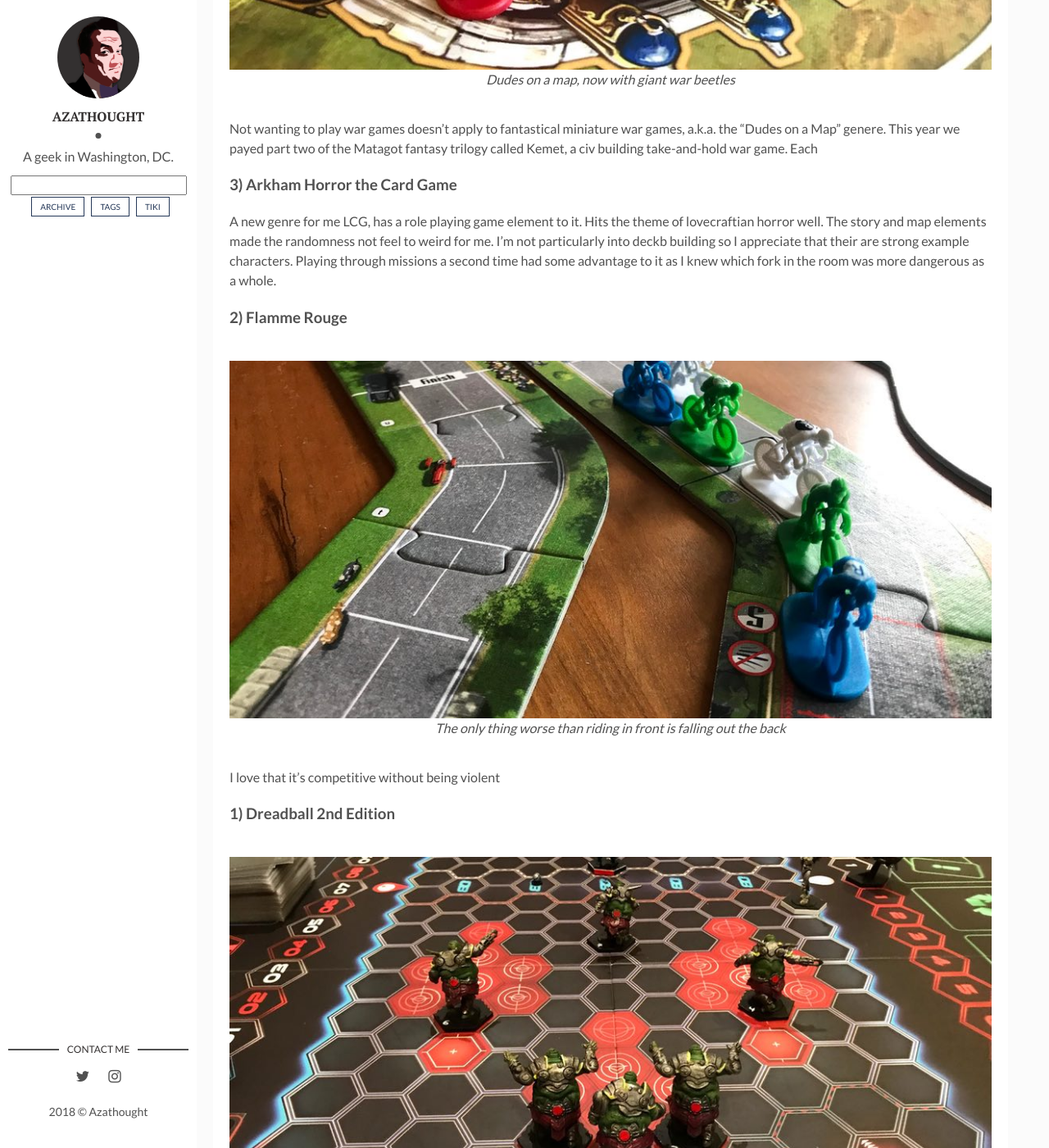
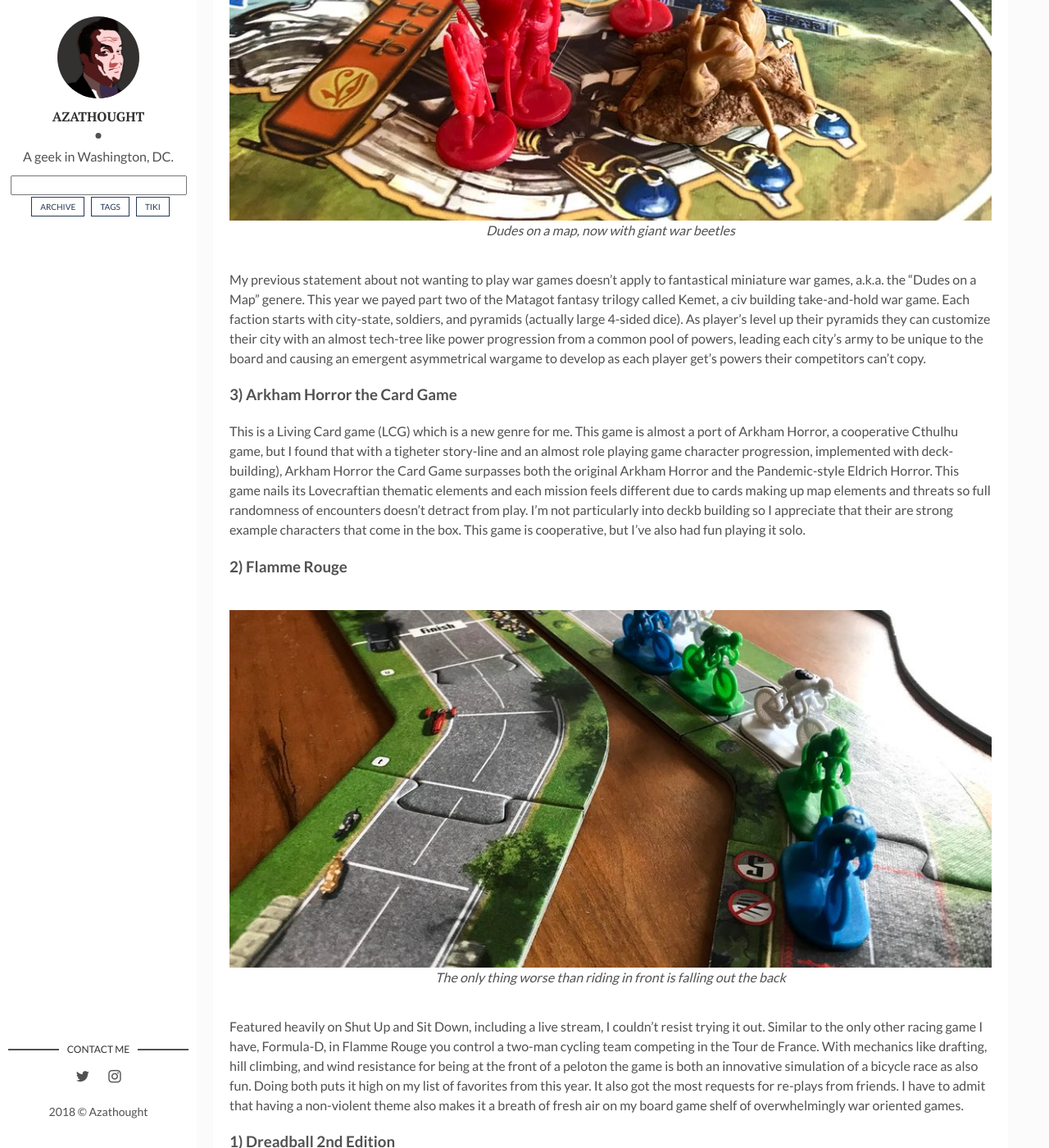
Before and after one commit to azathought/azathought.github.io, a Jekyll site: the page built from _posts/2018-10-29-best-boardgame-2018.md, in a window 1280 px wide and 1400 px high, scrolled down 2826 px. Shown: the whole window at 82% size. Built offline with Jekyll 4.4.1, drawn with Linux system fonts in a browser that asks for light colours; comment, search, counter and statistics services are not loaded; some of the changed text lies outside the part shown.

Commit message:
board games

```diff
--- a/_posts/2018-10-29-best-boardgame-2018.md
+++ b/_posts/2018-10-29-best-boardgame-2018.md
@@ -9,42 +9,39 @@
 comments: true
 ---
 
-It's that time of year again, where I rack up my favorite board game experiences of the year.
+Is it too early for best-of-2018 content?  Not when you look at my December calender it isn't.  Tell you what, If I find a real gem in the next handfull of weeks I'll sneak it into contention for 2019.  Cool?  Cool.
 
-The Grizzled
-Burgle Bros.
-Kemet
-Flamme Rouge
-Dreadball second edition
+This year I established a regular rhythm of having people over once a weekend to play games and as a result was able to try out interesting picks from websites like [Shut Up and Sit Down](https://www.shutupandsitdown.com/) and games friends would bring over.  Looking at this list, I'm realizing how big of an influencer SUASD is on what I take the time to play, so in 2019 I'm going to make an effort to branch out a bit for more exposure. One thing I did this year and plan to repeat was attending my first true board game convention, [Washingcon 2018](https://www.washingcon.com/), which I recommend as a great con for playing games.
 
+Here they are, my favorite board gaming experiences of 2018:
 
 ### 6) The Grizzled
 {% include image.html url="posts/2018-10-29-board1.jpg" description="The Grizzled" caption="Cooperative and just trying to survive" %}
 
-This game struck the perfect balance of tone and mechanics.  The game tells the cooperative story of French soldiers in World War I trying to survive day by day to make it home.  Players take turns pushing their luck trying to take risks in trench warfare to push the objective of playing their hand of cards into a cute but morbit match 3 mechanic of trench warefare horrors.  The game limits communication so one much intuit or deduce the hand of the other players based on their willingness to continue in a hand rather than folding for the day.
+This game struck the perfect balance of tone and mechanics.  The game tells the cooperative story of French soldiers in World War I trying to survive day by day to make it home.  Players take turns pushing their luck in trench warfare to playing their hand of cards into a cute but morbid match-3 mechanic.  Much like a partnered trick-taking game, the game limits communication so one must intuit or deduce the hand of the other players based on their willingness to continue in a hand rather than folding for the day.
 
-I've all but stopped consuming modern war stories as entertainment, but this boardgame treated the subject matter with enough respect that I am looking forward to playing it again.
+I've all but stopped consuming modern war stories as entertainment, but this card/board game treated the subject matter with enough respect that I am looking forward to playing it again.
 
 ### 5) Burgle Bros
 {% include image.html url="posts/2018-10-29-board2.jpg" description="Burgle Bros" caption="Three layers of quirky caper" %}
 
-One part stealth, and one part cooperative puzzle game
+One part stealth, and one part cooperative puzzle game.  Cards representing rooms fill out a 3 story building to be robbed with randomized AI controlled security guards to be eluded.  I'd love to play a 3D stacked version of this game, but that would require some extra hobbying.
 
 ### 4) Kemet
 {% include image.html url="posts/2018-10-29-board3.jpg" description="Kemet" caption="Dudes on a map, now with giant war beetles" %}
 
-Not wanting to play war games doesn't apply to fantastical miniature war games, a.k.a. the "Dudes on a Map" genere.  This year we payed part two of the Matagot fantasy trilogy called Kemet, a civ building take-and-hold war game.  Each
+My previous statement about not wanting to play war games doesn't apply to fantastical miniature war games, a.k.a. the "Dudes on a Map" genere.  This year we payed part two of the Matagot fantasy trilogy called Kemet, a civ building take-and-hold war game.  Each faction starts with city-state, soldiers, and pyramids (actually large 4-sided dice).  As player's level up their pyramids they can customize their city with an almost tech-tree like power progression from a common pool of powers, leading each city's army to be unique to the board and causing an emergent asymmetrical wargame to develop as each player get's powers their competitors can't copy.
 
 ### 3) Arkham Horror the Card Game
 
-A new genre for me LCG, has a role playing game element to it.  Hits the theme of lovecraftian horror well.  The story and map elements made the randomness not feel to weird for me.  I'm not particularly into deckb building so I appreciate that their are strong example characters.  Playing through missions a second time had some advantage to it as I knew which fork in the room was more dangerous as a whole.
+This is a Living Card game (LCG) which is a new genre for me. This game is almost a port of Arkham Horror, a cooperative Cthulhu game, but I found that with a tigheter story-line and an almost role playing game character progression, implemented with deck-building), Arkham Horror the Card Game surpasses both the original Arkham Horror and the Pandemic-style Eldrich Horror. This game nails its Lovecraftian thematic elements and each mission feels different due to cards making up map elements and threats so full randomness of encounters doesn't detract from play.  I'm not particularly into deckb building so I appreciate that their are strong example characters that come in the box.  This game is cooperative, but I've also had fun playing it solo.
 
 ### 2) Flamme Rouge
 {% include image.html url="posts/2018-10-29-board4.jpg" description="Flamme Rouge" caption="The only thing worse than riding in front is falling out the back" %}
 
-I love that it's competitive without being violent
+Featured heavily on Shut Up and Sit Down, including a live stream, I couldn't resist trying it out.  Similar to the only other racing game I have, Formula-D, in Flamme Rouge you control a two-man cycling team competing in the Tour de France.  With mechanics like drafting, hill climbing, and wind resistance for being at the front of a peloton the game is both an innovative simulation of a bicycle race as also fun.  Doing both puts it high on my list of favorites from this year.  It also got the most requests for re-plays from friends.  I have to admit that having a non-violent theme also makes it a breath of fresh air on my board game shelf of overwhelmingly war oriented games.
 
 ### 1) Dreadball 2nd Edition
-{% include image.html url="posts/2018-10-29-board5.jpg" description="Cthulhu Wars" caption="Asymmetric take-and-hold monsters on a map" %}
+{% include image.html url="posts/2018-10-29-board5.jpg" description="Dreadball" caption="It's like cross between hockey, basket ball, and Space Jam" %}
 
-Not actually a board game, Dreadball is very much a tabletop miniature sports game. Producer Mantic games makes a line up of clones of popular titles from.  I found the cost of the hobby approachable and was able to join a league of 7 other friends playing a once a league play.  My wife calls it Dwarfball.  It's a combination of fantasy football, pokernight, and Warhammer 40k.
+Not actually a board game, Dreadball is very much a tabletop miniature sports game. Producer Mantic games makes a line of near-clones of fantasy and sci-fi hobby games which are purposely more affordable.  While the population playing Dreadball my not be large, in the spirit of all things long tail I was able to join a league of 7 other friends playing a once-a-month format of play.  I won my first match, I'll tell you if I still like the game after playing the oddly themed colonized space-cats, who are the rock to my sumo-lizard scisors mechanically in the game.  It is not going to go well.
```
Also changed, not shown: other parts of _posts/2018-10-29-best-boardgame-2018.md (+1 -1 lines).
